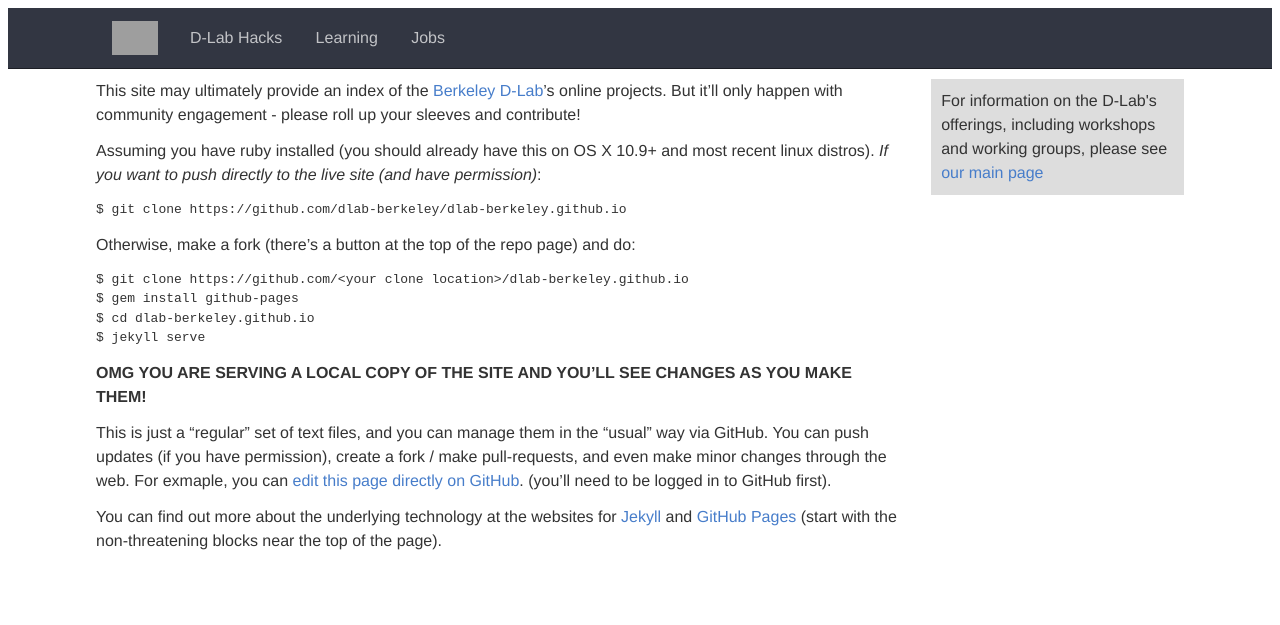
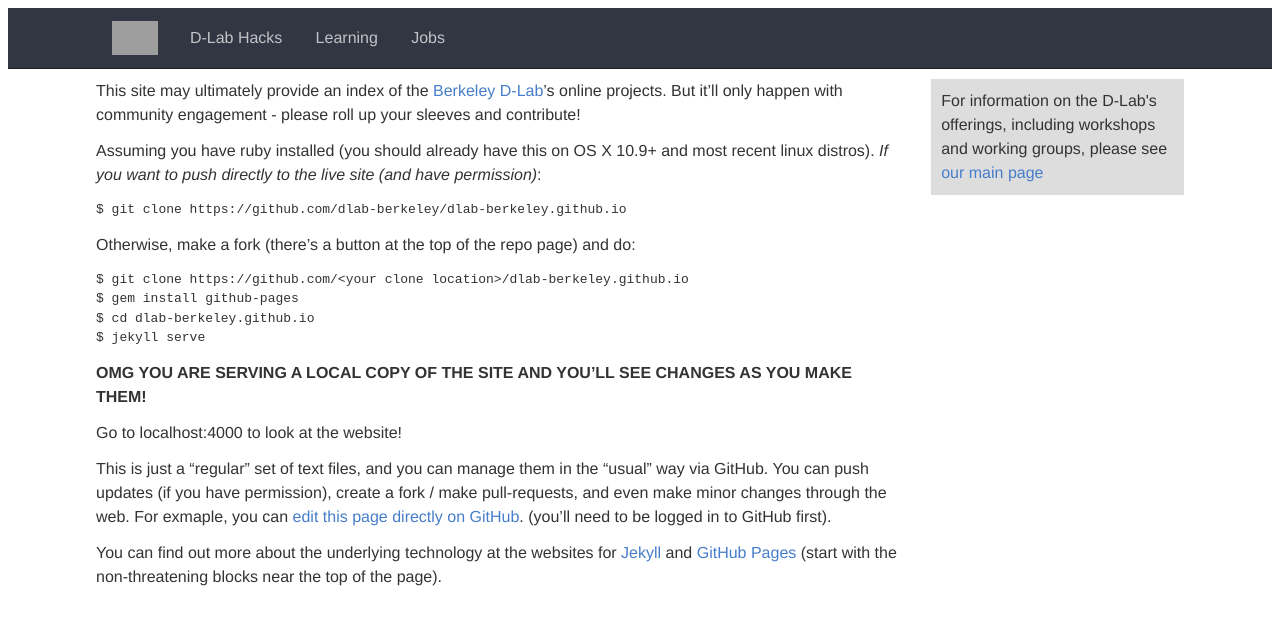
Before and after one commit to dlab-berkeley/dlab-berkeley.github.io, a Jekyll site: the page built from about.md, in a window 1280 px wide. Shown: the top 625 px of the page. Built offline with Jekyll 4.4.1, drawn with Linux system fonts in a browser that asks for light colours; grey boxes are pictures that could not be loaded.

Commit message:
added 'go to localhost:4000' in the about page

```diff
--- a/about.md
+++ b/about.md
@@ -22,6 +22,8 @@
 **OMG YOU ARE SERVING A LOCAL COPY OF THE SITE AND YOU'LL SEE CHANGES AS YOU
 MAKE THEM!**
 
+Go to localhost:4000 to look at the website!
+
 This is just a "regular" set of text files, and you can manage them in the
 "usual" way via GitHub. You can push updates (if you have permission), create a
 fork / make pull-requests, and even make minor changes through the web.  For
```
Also changed, not shown: 1 other file.
